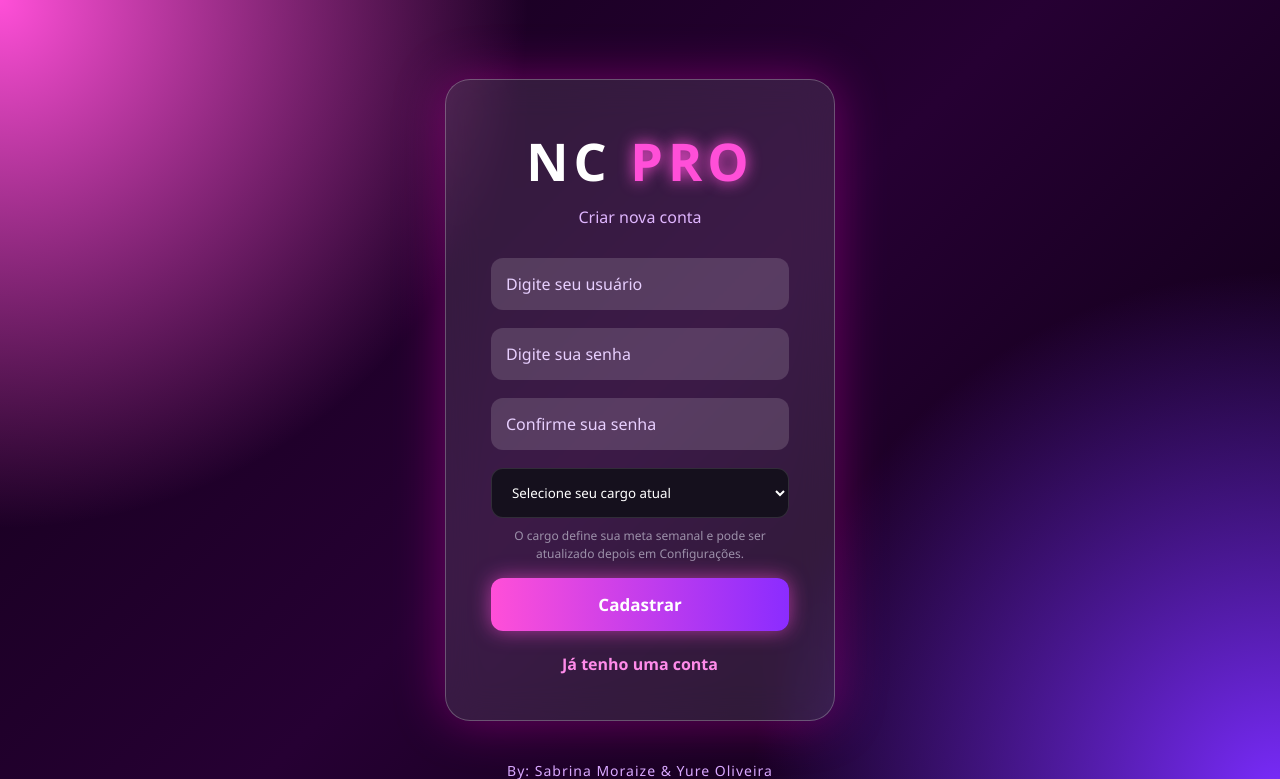
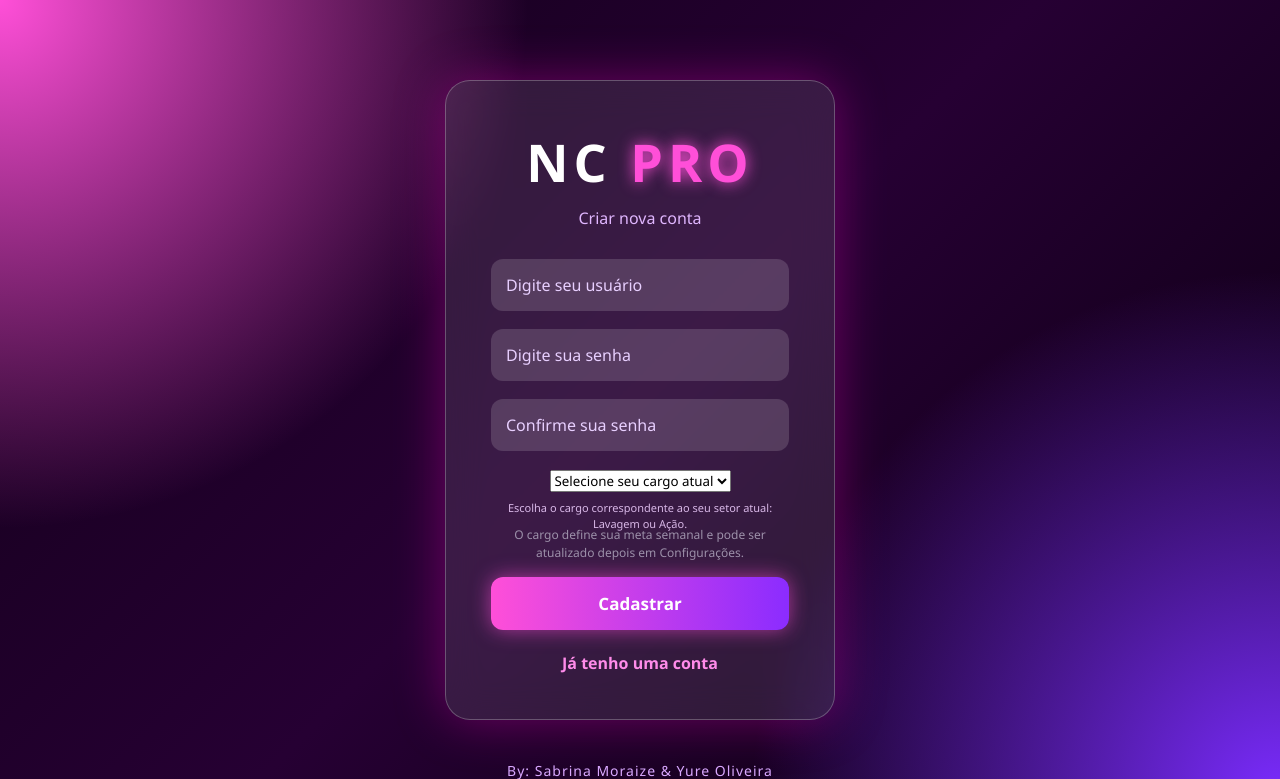
Before and after one commit to sabrinavtk-sys/China-pro-web, a Flask app: page /cadastro in a window 1280 px wide. Shown: the top 779 px of the page. Run offline with Flask 3, Linux system fonts and the light colour scheme.

Commit message:
Add files via upload

```diff
--- a/NC_PRO_EXTRACTOR_WEB_FINAL/routes.py
+++ b/NC_PRO_EXTRACTOR_WEB_FINAL/routes.py
@@ -42,6 +42,19 @@ CARGOS = {
 }
 
 ORDEM_CARGOS = list(CARGOS.keys())
+
+CARGOS_ACAO_CADASTRO = [
+    "Lanterninha",
+    "Olheiro",
+    "Cobrador",
+    "Soldado",
+    "Capanga",
+    "Tenente de Rua",
+    "Chefe de Setor",
+    "Alto Conselho",
+    "Sub Gerente",
+]
+
 METAS_ORGANIZACAO = {
  "Funcionário":{"normal":(100,100,5000000),"1":(80,80,4000000),"2":(50,50,2500000)},
  "Vendedor":{"normal":(90,90,4500000),"1":(72,72,3600000),"2":(45,45,2225000)},
@@ -219,41 +232,77 @@ def configurar_rotas(app):
         if current_user.is_authenticated:
             return redirect(url_for("dashboard"))
         if request.method == "GET":
-            return render_template("cadastro.html", cargos=ORDEM_CARGOS)
+            return render_template("cadastro.html", cargos_lavagem=ORDEM_CARGOS, cargos_acao=CARGOS_ACAO_CADASTRO)
 
         usuario = limpar_texto(request.form.get("usuario"), 50)
         senha = str(request.form.get("senha") or "")
         confirmar_senha = str(request.form.get("confirmar_senha") or "")
-        cargo = limpar_texto(request.form.get("cargo"), 30)
+        cargo_selecionado = limpar_texto(
+            request.form.get("cargo"),
+            80,
+        )
 
-        if not usuario or not senha or not confirmar_senha or cargo not in CARGOS:
-            return render_template("cadastro.html", cargos=ORDEM_CARGOS, erro="Preencha todos os campos e selecione seu cargo atual.")
+        setor_cadastro = ""
+        cargo_lavagem = None
+        cargo_acao = None
+
+        if cargo_selecionado.startswith("lavagem:"):
+            cargo_lavagem = cargo_selecionado.split(":", 1)[1].strip()
+            if cargo_lavagem in CARGOS:
+                setor_cadastro = "lavagem"
+
+        elif cargo_selecionado.startswith("acao:"):
+            cargo_acao = cargo_selecionado.split(":", 1)[1].strip()
+            if cargo_acao in CARGOS_ACAO_CADASTRO:
+                setor_cadastro = "acao"
+
+        if not usuario or not senha or not confirmar_senha or not setor_cadastro:
+            return render_template(
+                "cadastro.html",
+                cargos_lavagem=ORDEM_CARGOS,
+                cargos_acao=CARGOS_ACAO_CADASTRO,
+                erro="Preencha todos os campos e selecione seu cargo atual.",
+            )
         if len(usuario) < 3:
-            return render_template("cadastro.html", cargos=ORDEM_CARGOS, erro="O nome de usuário deve possuir pelo menos 3 caracteres.")
+            return render_template("cadastro.html", cargos_lavagem=ORDEM_CARGOS, cargos_acao=CARGOS_ACAO_CADASTRO, erro="O nome de usuário deve possuir pelo menos 3 caracteres.")
         if len(senha) < 6:
-            return render_template("cadastro.html", cargos=ORDEM_CARGOS, erro="A senha deve possuir pelo menos 6 caracteres.")
+            return render_template("cadastro.html", cargos_lavagem=ORDEM_CARGOS, cargos_acao=CARGOS_ACAO_CADASTRO, erro="A senha deve possuir pelo menos 6 caracteres.")
         if senha != confirmar_senha:
-            return render_template("cadastro.html", cargos=ORDEM_CARGOS, erro="As senhas não coincidem.")
+            return render_template("cadastro.html", cargos_lavagem=ORDEM_CARGOS, cargos_acao=CARGOS_ACAO_CADASTRO, erro="As senhas não coincidem.")
 
         usuario_existente = Usuario.query.filter(func.lower(Usuario.usuario) == usuario.lower()).first()
         if usuario_existente:
-            return render_template("cadastro.html", cargos=ORDEM_CARGOS, erro="Este usuário já existe.")
+            return render_template("cadastro.html", cargos_lavagem=ORDEM_CARGOS, cargos_acao=CARGOS_ACAO_CADASTRO, erro="Este usuário já existe.")
 
         novo_usuario = Usuario(
             usuario=usuario,
             senha=bcrypt.generate_password_hash(senha).decode("utf-8"),
-            cargo=cargo,
+            # Mantém compatibilidade com o sistema antigo de Lavagem.
+            # Para contas de Ação, o cargo real fica em PerfilSetor.
+            cargo=cargo_lavagem if setor_cadastro == "lavagem" else "Funcionário",
         )
         try:
             db.session.add(novo_usuario)
+            db.session.flush()
+
+            perfil = PerfilSetor(
+                usuario_id=novo_usuario.id,
+                setor_lavagem=(setor_cadastro == "lavagem"),
+                setor_acao=(setor_cadastro == "acao"),
+                cargo_acao=cargo_acao if setor_cadastro == "acao" else None,
+                impulsos_acao=0,
+                impulsos_lavagem=0,
+            )
+            db.session.add(perfil)
+
             db.session.commit()
         except IntegrityError:
             db.session.rollback()
-            return render_template("cadastro.html", cargos=ORDEM_CARGOS, erro="Este usuário já existe.")
+            return render_template("cadastro.html", cargos_lavagem=ORDEM_CARGOS, cargos_acao=CARGOS_ACAO_CADASTRO, erro="Este usuário já existe.")
         except SQLAlchemyError:
             db.session.rollback()
             logger.exception("Erro de banco ao cadastrar usuário.")
-            return render_template("cadastro.html", cargos=ORDEM_CARGOS, erro="Não foi possível concluir o cadastro.")
+            return render_template("cadastro.html", cargos_lavagem=ORDEM_CARGOS, cargos_acao=CARGOS_ACAO_CADASTRO, erro="Não foi possível concluir o cadastro.")
 
         flash("Conta criada com sucesso. Entre com seu usuário e senha.", "sucesso")
         return redirect(url_for("login"))
--- a/NC_PRO_EXTRACTOR_WEB_FINAL/templates/cadastro.html
+++ b/NC_PRO_EXTRACTOR_WEB_FINAL/templates/cadastro.html
@@ -24,10 +24,45 @@
 <input type="text" name="usuario" placeholder="Digite seu usuário" required minlength="3">
 <input type="password" name="senha" placeholder="Digite sua senha" required minlength="6">
 <input type="password" name="confirmar_senha" placeholder="Confirme sua senha" required minlength="6">
-<select name="cargo" class="campo-select" required>
-<option value="" selected disabled>Selecione seu cargo atual</option>
-{% for cargo in cargos %}<option value="{{ cargo }}">{{ cargo }}</option>{% endfor %}
-</select>
+<select
+                    name="cargo"
+                    id="cargo"
+                    required
+                >
+                    <option value="">
+                        Selecione seu cargo atual
+                    </option>
+
+                    <optgroup label="💰 CARGOS DE LAVAGEM">
+                        {% for cargo in cargos_lavagem %}
+                        <option value="lavagem:{{ cargo }}">
+                            {{ cargo }}
+                        </option>
+                        {% endfor %}
+                    </optgroup>
+
+                    <optgroup label="🔫 CARGOS DE AÇÃO">
+                        {% for cargo in cargos_acao %}
+                        <option value="acao:{{ cargo }}">
+                            {{ cargo }}
+                        </option>
+                        {% endfor %}
+                    </optgroup>
+
+                </select>
+                <small
+                    style="
+                        display:block;
+                        margin-top:8px;
+                        color:#d9b8e8;
+                        font-size:11px;
+                        line-height:1.4;
+                    "
+                >
+                    Escolha o cargo correspondente ao seu setor atual:
+                    Lavagem ou Ação.
+                </small>
+
 <small class="ajuda-cargo">O cargo define sua meta semanal e pode ser atualizado depois em Configurações.</small>
 <button type="submit">Cadastrar</button>
 </form>
```
